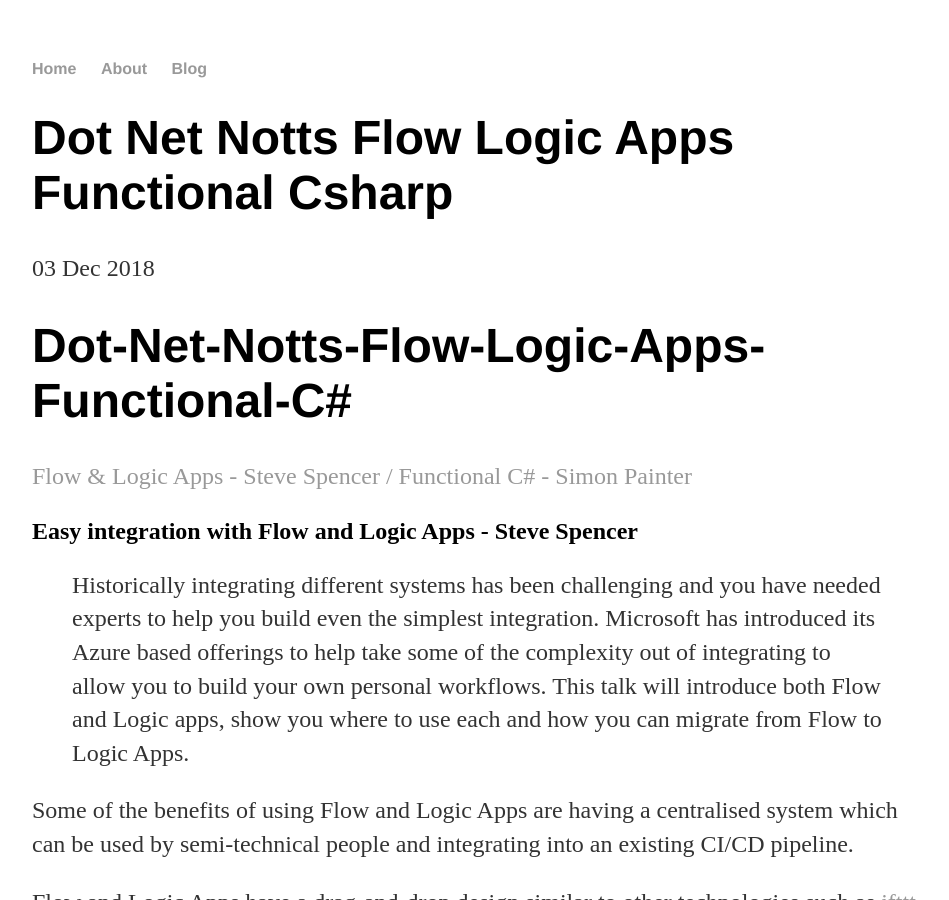
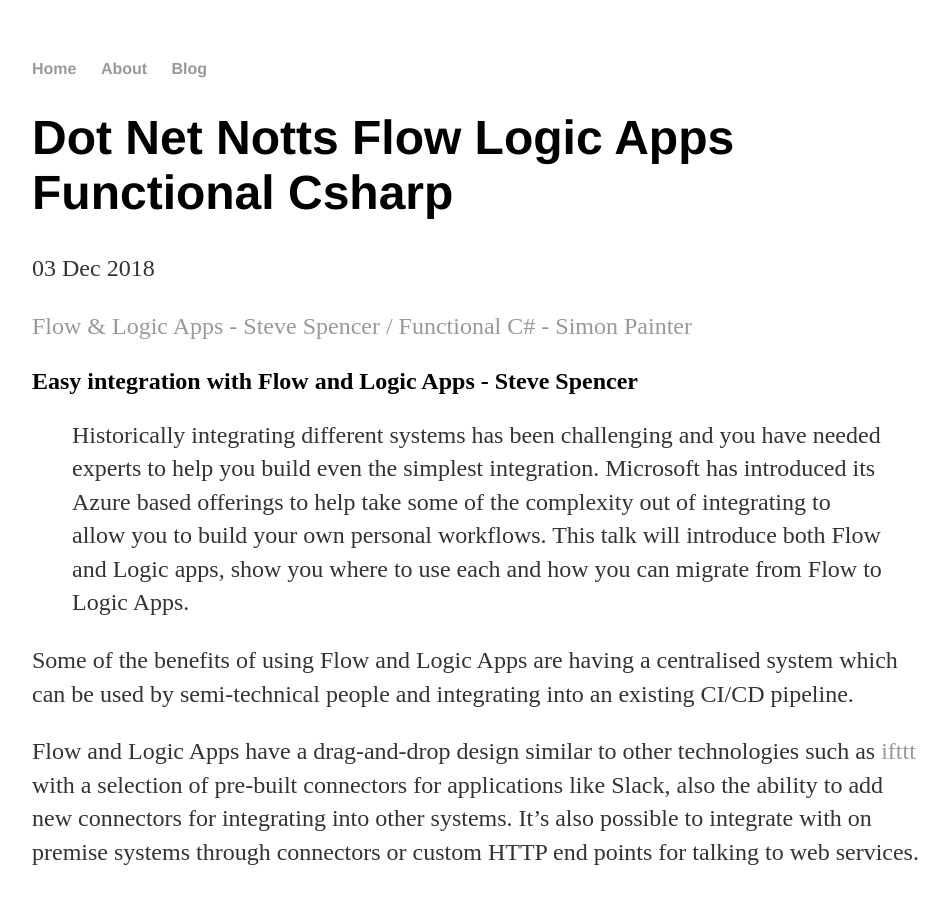
Before and after one commit to richardlucas761/richardlucas761.github.io, a Jekyll site: the page built from _posts/2018-12-03-Dot-Net-Notts-Flow-Logic-Apps-Functional-CSharp.md, in a window 1280 px wide and 900 px high. Shown: the whole window, without its empty margins (160-1109 px from the left). Built offline with Jekyll 4.4.1, drawn with Linux system fonts in a browser that asks for light colours; our own code applies the rules of GitHub Pages for plain Markdown files.

Commit message:
Minor tweak to remove redundant title

```diff
--- a/_posts/2018-12-03-Dot-Net-Notts-Flow-Logic-Apps-Functional-CSharp.md
+++ b/_posts/2018-12-03-Dot-Net-Notts-Flow-Logic-Apps-Functional-CSharp.md
@@ -1,5 +1,3 @@
-# Dot-Net-Notts-Flow-Logic-Apps-Functional-C#
-
 [Flow & Logic Apps - Steve Spencer / Functional C# - Simon Painter](https://www.meetup.com/dotnetnotts/events/255664276/)
 
 ## Easy integration with Flow and Logic Apps - Steve Spencer
```
